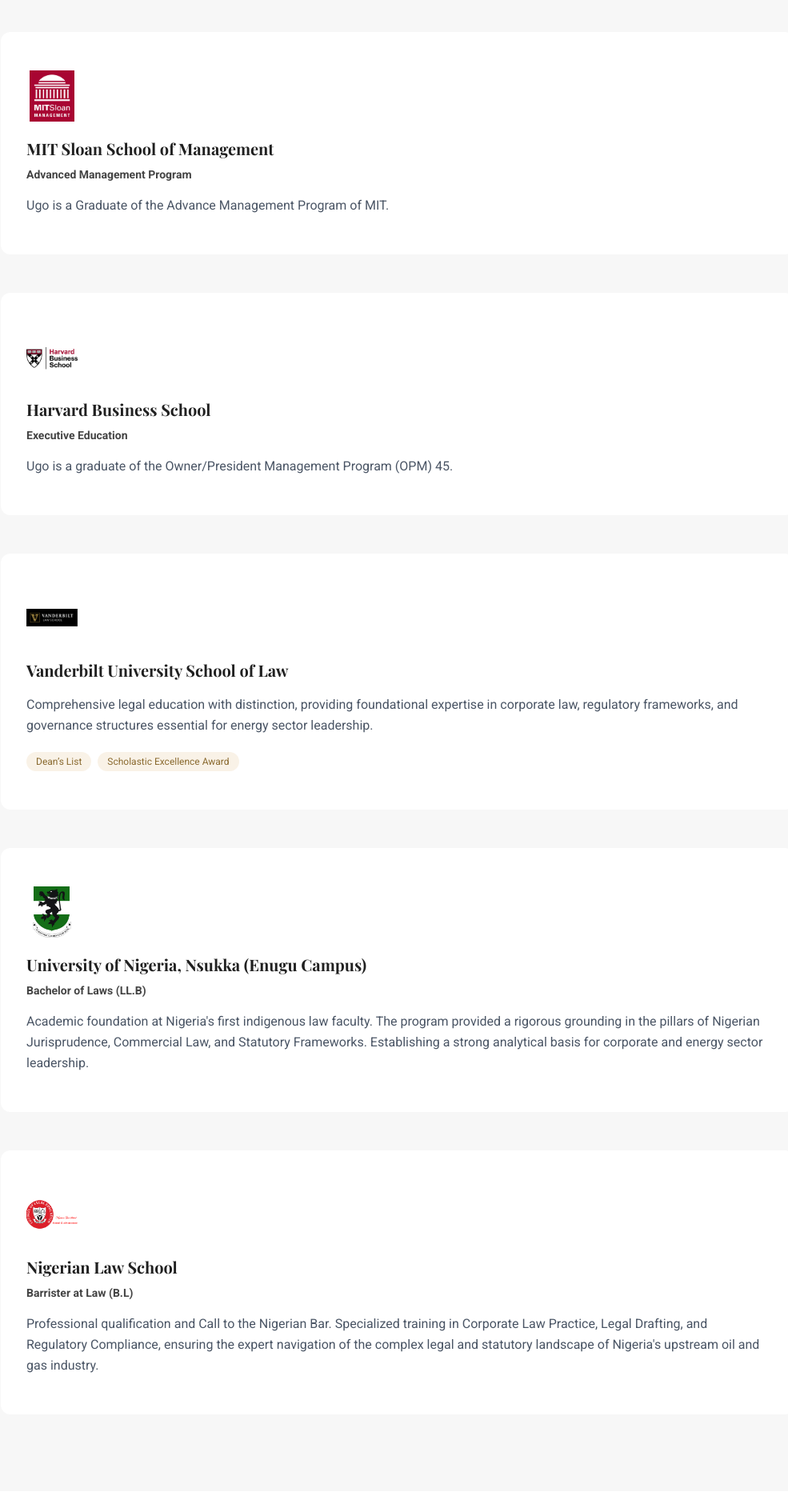
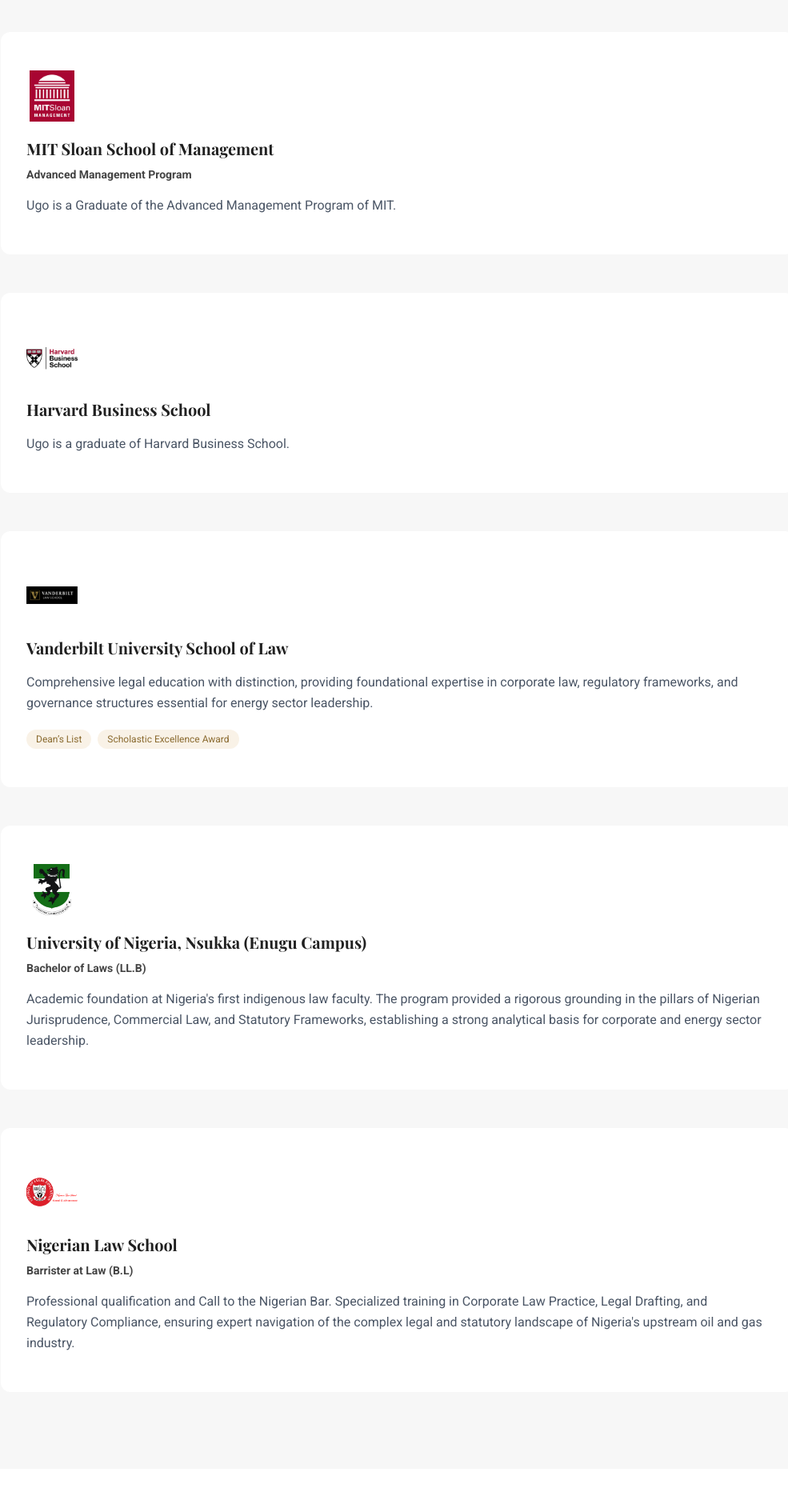
Before and after one commit to apreezofficial/Dr-Ugo-website, a Next.js app: page / in a window 1280 px wide. Shown: the part 6019-7894 px from the top of the page at 80% size, without its empty margins (143-1128 px from the left). Built offline with nearby package versions, Linux system fonts and the light colour scheme; a web font is replaced by a local one.

Commit message:
Fix typos and enhance education descriptions
Corrected typos and improved descriptions for educational qualifications.

```diff
--- a/app/components/Education.tsx
+++ b/app/components/Education.tsx
@@ -11,14 +11,13 @@
       school: "MIT Sloan School of Management",
       program: "Advanced Management Program",
       description:
-        "Ugo is a Graduate of the Advance Management Program of MIT.",
+        "Ugo is a Graduate of the Advanced Management Program of MIT.",
       logo: "/mit-logo.png",
     },
     {
       school: "Harvard Business School",
-      program: "Executive Education",
-      description:
-        "Ugo is a graduate of the Owner/President Management Program (OPM) 45.",
+      program: "",
+      description: "Ugo is a graduate of Harvard Business School.",
       logo: "/harvard-logo.png",
     },
     {
@@ -33,14 +32,14 @@
       school: "University of Nigeria, Nsukka (Enugu Campus)",
       program: "Bachelor of Laws (LL.B)",
       description:
-        "Academic foundation at Nigeria's first indigenous law faculty. The program provided a rigorous grounding in the pillars of Nigerian Jurisprudence, Commercial Law, and Statutory Frameworks. Establishing a strong analytical basis for corporate and energy sector leadership.",
+        "Academic foundation at Nigeria's first indigenous law faculty. The program provided a rigorous grounding in the pillars of Nigerian Jurisprudence, Commercial Law, and Statutory Frameworks, establishing a strong analytical basis for corporate and energy sector leadership.",
       logo: "/nsukka-logo.jpg",
     },
     {
       school: "Nigerian Law School",
       program: "Barrister at Law (B.L)",
       description:
-        "Professional qualification and Call to the Nigerian Bar. Specialized training in Corporate Law Practice, Legal Drafting, and Regulatory Compliance, ensuring the expert navigation of the complex legal and statutory landscape of Nigeria's upstream oil and gas industry.",
+        "Professional qualification and Call to the Nigerian Bar. Specialized training in Corporate Law Practice, Legal Drafting, and Regulatory Compliance, ensuring expert navigation of the complex legal and statutory landscape of Nigeria's upstream oil and gas industry.",
       logo: "/nigerian-law-school-logo.png",
     },
   ];
@@ -63,13 +62,7 @@
           {educations.map((edu, idx) => (
             <div
               key={idx}
-              className="
-                bg-white rounded-xl
-                px-6 py-8
-                md:px-8 md:py-12
-                mx-auto
-                max-w-xl md:max-w-none
-              "
+              className="bg-white rounded-xl px-6 py-8 md:px-8 md:py-12 mx-auto max-w-xl md:max-w-none"
             >
               {/* Logo */}
               <div className="w-14 h-14 md:w-16 md:h-16 relative mb-5">
```
